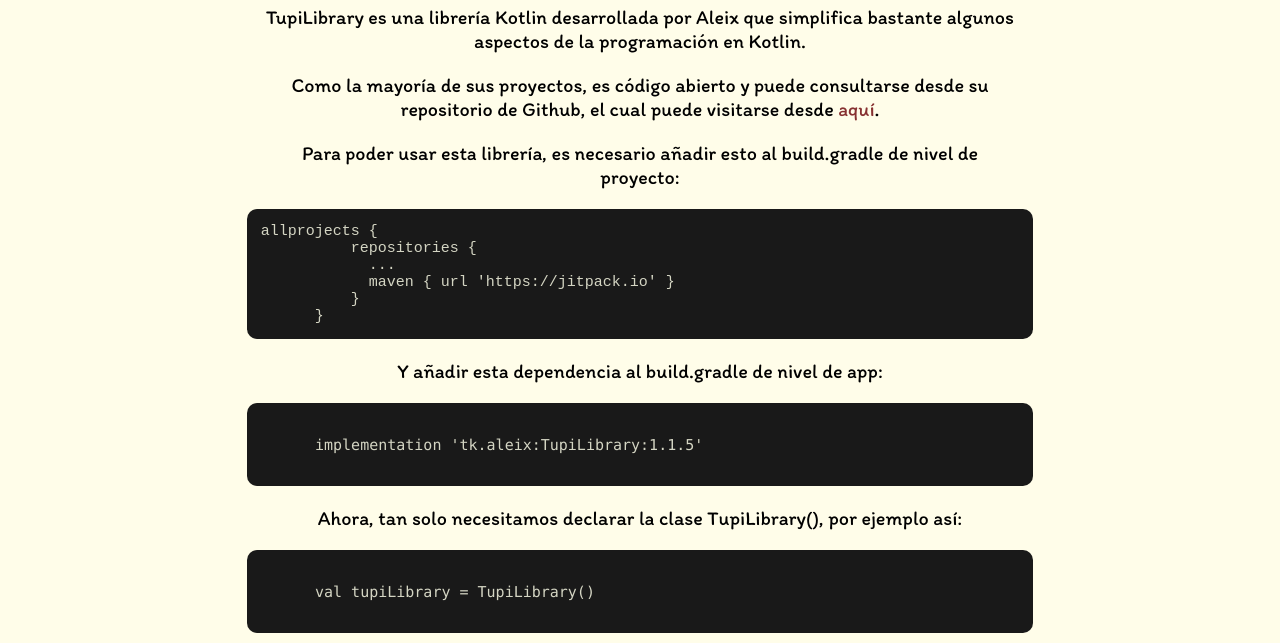
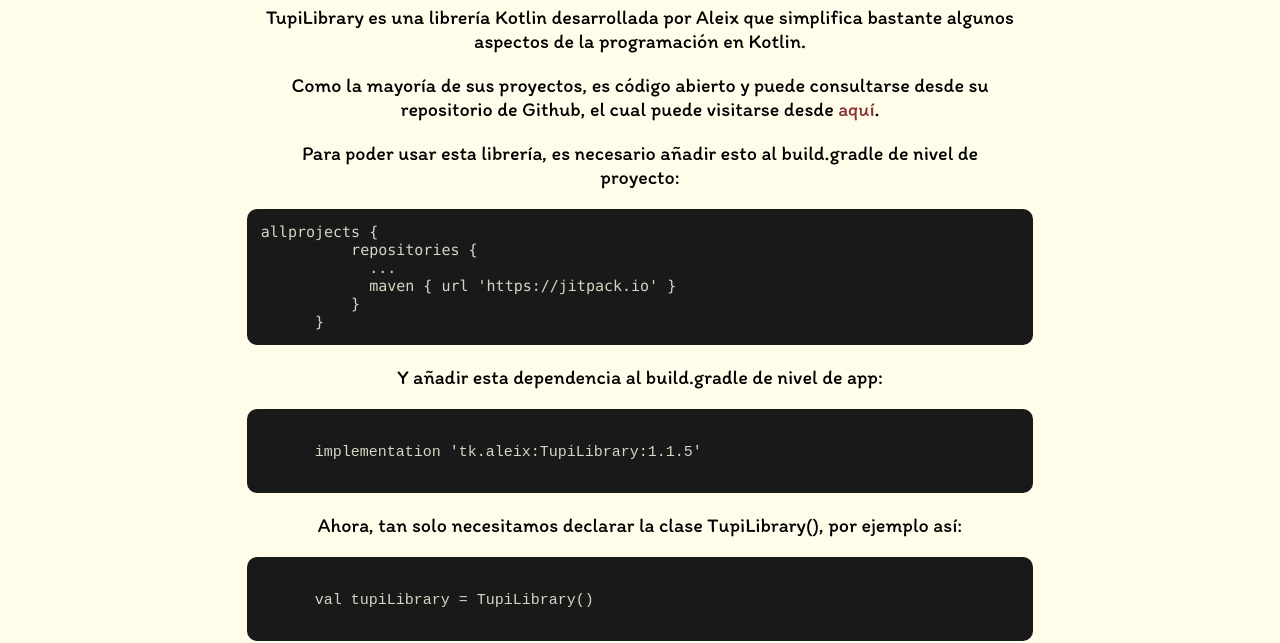
Before and after one commit to Tupiet/Aleix-Website, a plain HTML site: page TupiLibrary/index.html in a window 1280 px wide. Shown: the part 179-822 px from the top of the page. Drawn offline with Linux system fonts and the light colour scheme.

Commit message:
Update index.css

```diff
--- a/index.css
+++ b/index.css
@@ -43,9 +43,7 @@
   font-size: 15px;
   display: block;
   overflow-x: auto;
-}
-
-code {
+  white-space: pre;
   font-family: Consolas, "courier new", monospace;
   text-align: left;
 }
```
